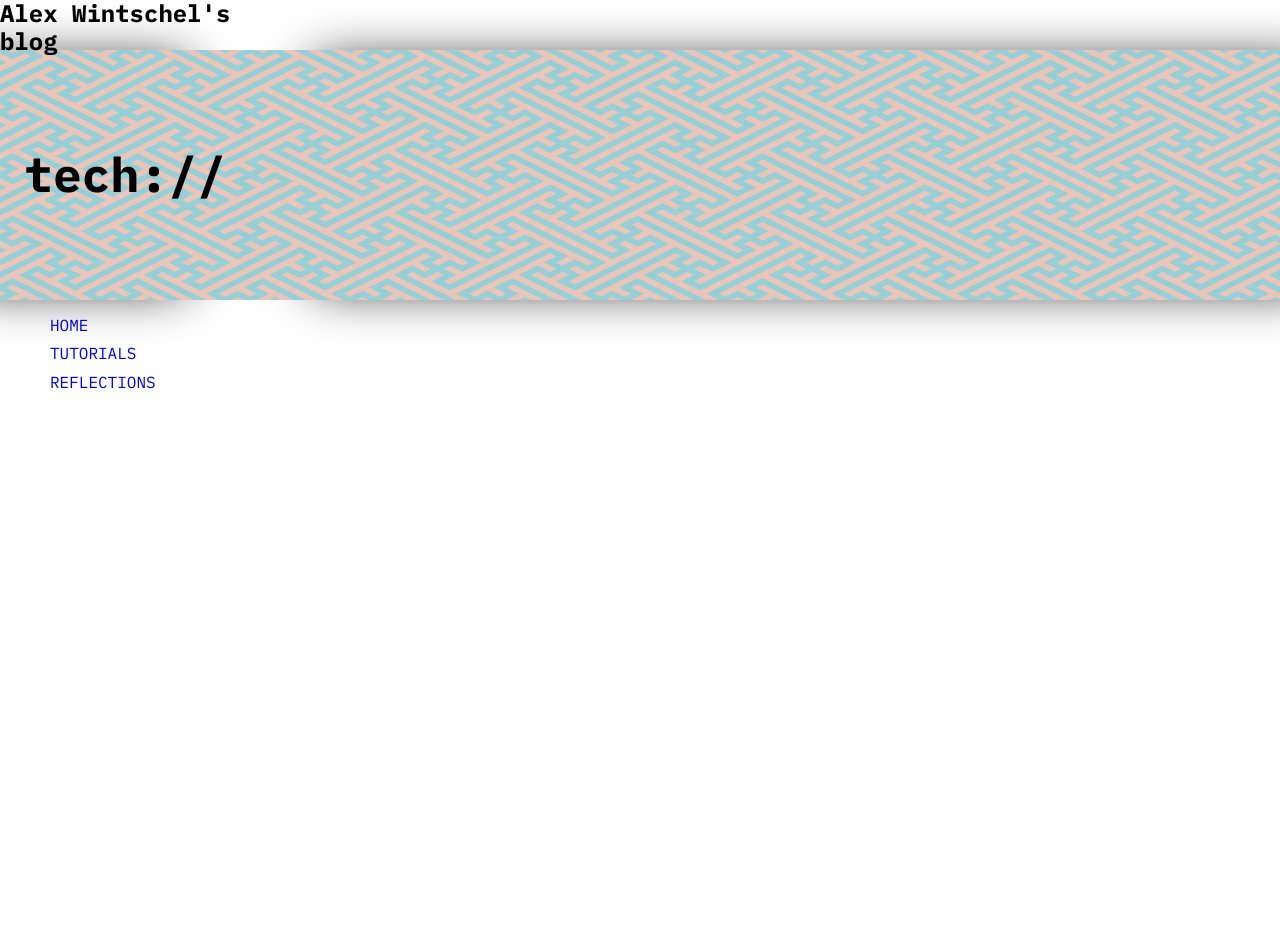
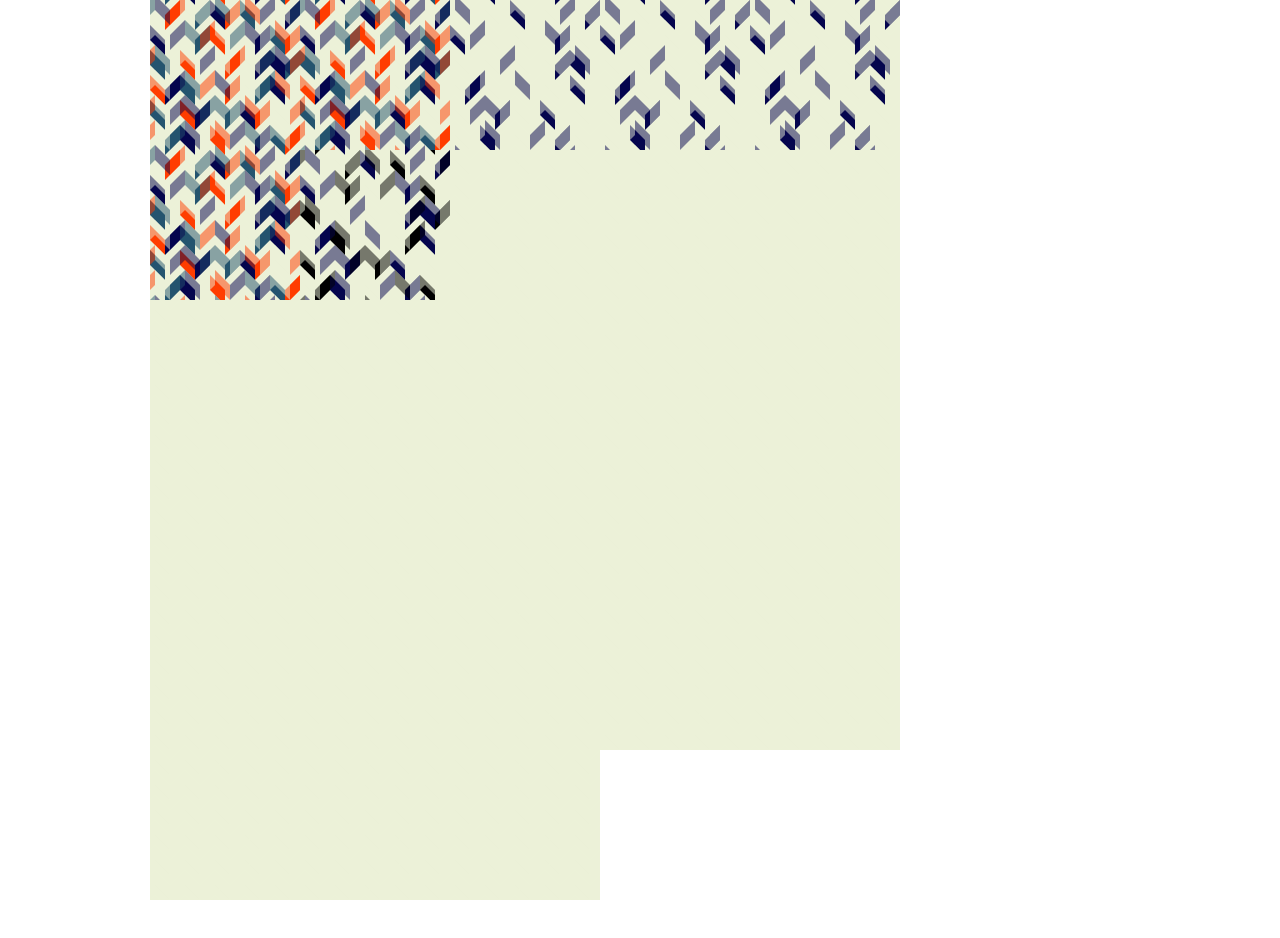
Before and after one commit to Baelx/blog-site, a website: page app/index.html in a window 1280 px wide. Shown: the top 938 px of the page. After the commit the page ends 900 px from the top, so only its background shows below. Drawn offline with Linux system fonts and the light colour scheme.

Commit message:
experimenting with grid layouts

```diff
--- a/app/assets/scss/base/_layout.scss
+++ b/app/assets/scss/base/_layout.scss
@@ -1,10 +1,10 @@
-.container {
-display: inline-block;
-width:100%;
-height: 100%;
-}
-
 body {
   font-family: 'IBM Plex Mono', monospace;
   font-weight: 300;
+  box-sizing: border-box;
 }
+.container {
+  display: grid;
+  grid-template-columns: repeat(6, 150px) 1fr;
+  grid-template-rows: repeat(6, 150px) 1fr;
+}
--- a/app/assets/scss/main.scss
+++ b/app/assets/scss/main.scss
@@ -1,6 +1,7 @@
 @import "../../../node_modules/normalize-scss/sass/normalize/_import-now";
 @import "base/_layout";
 @import "modules/_sidebar";
+@import "modules/_block";
 @import "modules/_main-section";
 @import "modules/_content-section";
 
--- /dev/null
+++ b/app/assets/scss/modules/_block.scss
@@ -0,0 +1,169 @@
+.grid-item {
+  // width: 150px;
+  // height: 150px;
+
+  &--1 {
+    background-image: url('../../assets/imgs/pattern1.6.png');
+    grid-area: 1 / 2 / 1 / 2;
+  }
+
+  &--2 {
+    background-image: url('../../assets/imgs/pattern1.5.png');
+    grid-area: 1 / 2 / 2 / 3;
+
+  }
+
+  &--3 {
+    background-image: url('../../assets/imgs/pattern1.4.png');
+    grid-area: 1 / 2 / 3 / 4;
+
+  }
+
+  &--4 {
+    background-image: url('../../assets/imgs/pattern1.3.png');
+    grid-area: 1 / 2 / 4 / 5;
+
+  }
+
+  &--5 {
+    background-image: url('../../assets/imgs/pattern1.2.png');
+    grid-area: 1 / 2 / 5 / 6;
+
+  }
+
+  &--6 {
+    background-image: url('../../assets/imgs/pattern1.1.png');
+    grid-area: 1 / 2 / 6 / 7;
+
+  }
+
+  &--7 {
+    background-image: url('../../assets/imgs/pattern1.png');
+    grid-area: 1 / 2 / 7 ;
+
+  }
+
+  &--8 {
+    background-image: url('../../assets/imgs/pattern1.5.png');
+    grid-area: 2 / 3 / 1 / 2;
+  }
+
+  &--9 {
+    background-image: url('../../assets/imgs/pattern1.4.png');
+    grid-area: 2 / 3 / 2 / 3;
+
+  }
+
+  &--10 {
+    background-image: url('../../assets/imgs/pattern1.3.png');
+    grid-area: 2 / 3 / 3 / 4;
+
+  }
+
+  &--11 {
+    background-image: url('../../assets/imgs/pattern1.2.png');
+    grid-area: 2 / 3 / 4 / 5;
+
+  }
+
+  &--12 {
+    background-image: url('../../assets/imgs/pattern1.1.png');
+    grid-area: 2 / 3 / 5 / 6;
+
+  }
+
+  &--13 {
+    background-image: url('../../assets/imgs/pattern1.png');
+    grid-area: 2 / 3 / 6 / 7;
+
+  }
+
+  &--14 {
+    background-image: url('../../assets/imgs/pattern1.png');
+    grid-area: 2 / 3 / 7 ;
+
+  }
+
+  &--15 {
+    background-image: url('../../assets/imgs/pattern1.4.png');
+    grid-area: 3 / 4 / 1 / 2;
+  }
+
+  &--16 {
+    background-image: url('../../assets/imgs/pattern1.3.png');
+    grid-area: 3 / 4 / 2 / 3;
+
+  }
+
+  &--17 {
+    background-image: url('../../assets/imgs/pattern1.2.png');
+    grid-area: 3 / 4 / 3 / 4;
+
+  }
+
+  &--18 {
+    background-image: url('../../assets/imgs/pattern1.1.png');
+    grid-area: 3 / 4 / 4 / 5;
+
+  }
+
+  &--19 {
+    background-image: url('../../assets/imgs/pattern1.png');
+    grid-area: 3 / 4 / 5 / 6;
+
+  }
+
+  &--20 {
+    background-image: url('../../assets/imgs/pattern1.png');
+    grid-area: 3 / 4 / 6 / 7;
+
+  }
+
+  &--21 {
+    background-image: url('../../assets/imgs/pattern1.png');
+    grid-area: 3 / 4 / 7 ;
+
+  }
+
+  &--8 {
+    background-image: url('../../assets/imgs/pattern1.5.png');
+    grid-area: 2 / 3 / 1 / 2;
+  }
+
+  &--9 {
+    background-image: url('../../assets/imgs/pattern1.4.png');
+    grid-area: 2 / 3 / 2 / 3;
+
+  }
+
+  &--10 {
+    background-image: url('../../assets/imgs/pattern1.3.png');
+    grid-area: 2 / 3 / 3 / 4;
+
+  }
+
+  &--11 {
+    background-image: url('../../assets/imgs/pattern1.2.png');
+    grid-area: 2 / 3 / 4 / 5;
+
+  }
+
+  &--12 {
+    background-image: url('../../assets/imgs/pattern1.1.png');
+    grid-area: 2 / 3 / 5 / 6;
+
+  }
+
+  &--13 {
+    background-image: url('../../assets/imgs/pattern1.png');
+    grid-area: 2 / 3 / 6 / 7;
+
+  }
+
+  &--14 {
+    background-image: url('../../assets/imgs/pattern1.png');
+    grid-area: 2 / 3 / 7 ;
+
+  }
+
+}
--- a/app/assets/scss/modules/_main-section.scss
+++ b/app/assets/scss/modules/_main-section.scss
@@ -1,21 +1,12 @@
 .main {
-  // grid-row: 1/2;
-  // grid-column: 2/3;
-  position: relative;
-  margin-left: 250px;
-  height: 2000px;
+
 }
 
 .right-top-bar {
-  max-height: 50px;
-  height: 50px;
+
 }
 .main-title {
-  background-image: url("../../assets/imgs/pattern.png");
-  background-repeat: repeat;
-  width: 100%;
-  height: 250px;
-  box-shadow: 50px 0px 50px -15px #000
+
 }
 .content-section {
 
@@ -23,10 +14,7 @@
 
 
 .pattern {
-  background-image: url('../../assets/imgs/pattern.png');
-  background-repeat: repeat;
-  // width: 250px;
-  // height: 250px;
+
 }
 
 .pattern-main {
--- a/app/assets/scss/modules/_sidebar.scss
+++ b/app/assets/scss/modules/_sidebar.scss
@@ -1,23 +1,16 @@
 .sidebar {
-  position: fixed;
-  width: 250px;
-  height: 100%;
+  // position: fixed;
 }
 
 .left-top-bar {
-  max-height: 50px;
-  height: 50px;
+
   h2 {
     margin: 0;
+
   }
 }
 
 .sidebar-title {
-  width: 250px;
-  height: 250px;
-  background-image: url('../../assets/imgs/pattern.png');
-  box-shadow: -50px 0px 50px -15px #000;
-
 
   h2 {
     position: relative;
@@ -35,6 +28,7 @@
 
 
 .menu {
+  background-image: url('../../assets/imgs/pattern1.4.png');
 
 }
 
--- a/app/index.html
+++ b/app/index.html
@@ -8,32 +8,55 @@
 </head>
 <body>
   <div class="container">
+    <div class="grid-item grid-item--1">
+    </div>
+    <div class="grid-item grid-item--2">
+    </div>
+    <div class="grid-item grid-item--3">
 
-    <div class="sidebar">
-      <div class="left-top-bar">
-        <h2>Alex Wintschel's blog</h2>
-      </div>
-      <div class="sidebar-title">
-        <h2>tech://</h2>
-      </div>
-      <div class="menu">
-        <ul class="main-menu">
-          <li><a href="#">Home</a></li>
-          <li><a href="#">Tutorials</a></li>
-          <li><a href="#">Reflections</a></li>
-        </ul>
-      </div>
     </div>
-    <div class="main">
-      <div class="right-top-bar">
-      </div>
-      <div class="main-title">
+    <div class="grid-item grid-item--4">
+    </div>
+    <div class="grid-item grid-item--5">
+    </div>
+    <div class="grid-item grid-item--6">
+    </div>
+    <div class="grid-item grid-item--7">
+    </div>
 
-      </div>
-      <div class="content-section">
+    <div class="grid-item grid-item--8">
+    </div>
+    <div class="grid-item grid-item--9">
 
-      </div>
     </div>
+    <div class="grid-item grid-item--10">
+
+    </div>
+    <div class="grid-item grid-item--11">
+    </div>
+    <div class="grid-item grid-item--12">
+    </div>
+    <div class="grid-item grid-item--13">
+    </div>
+    <div class="grid-item grid-item--14">
+    </div>
+    <div class="grid-item grid-item--15">
+    </div>
+    <div class="grid-item grid-item--16">
+
+    </div>
+    <div class="grid-item grid-item--17">
+
+    </div>
+    <div class="grid-item grid-item--18">
+    </div>
+    <div class="grid-item grid-item--19">
+    </div>
+    <div class="grid-item grid-item--20">
+    </div>
+    <div class="grid-item grid-item--21">
+    </div>
+
   </div>
 </div>
 </body>
```
Also changed, not shown: app/assets/imgs/pattern1.1.png (added), app/assets/imgs/pattern1.2.png (added), app/assets/imgs/pattern1.3.png (added), app/assets/imgs/pattern1.4.png (added), app/assets/imgs/pattern1.5.png (added), app/assets/imgs/pattern1.6.png (added), app/assets/imgs/pattern1.png (added), app/temp/css/style.css.
